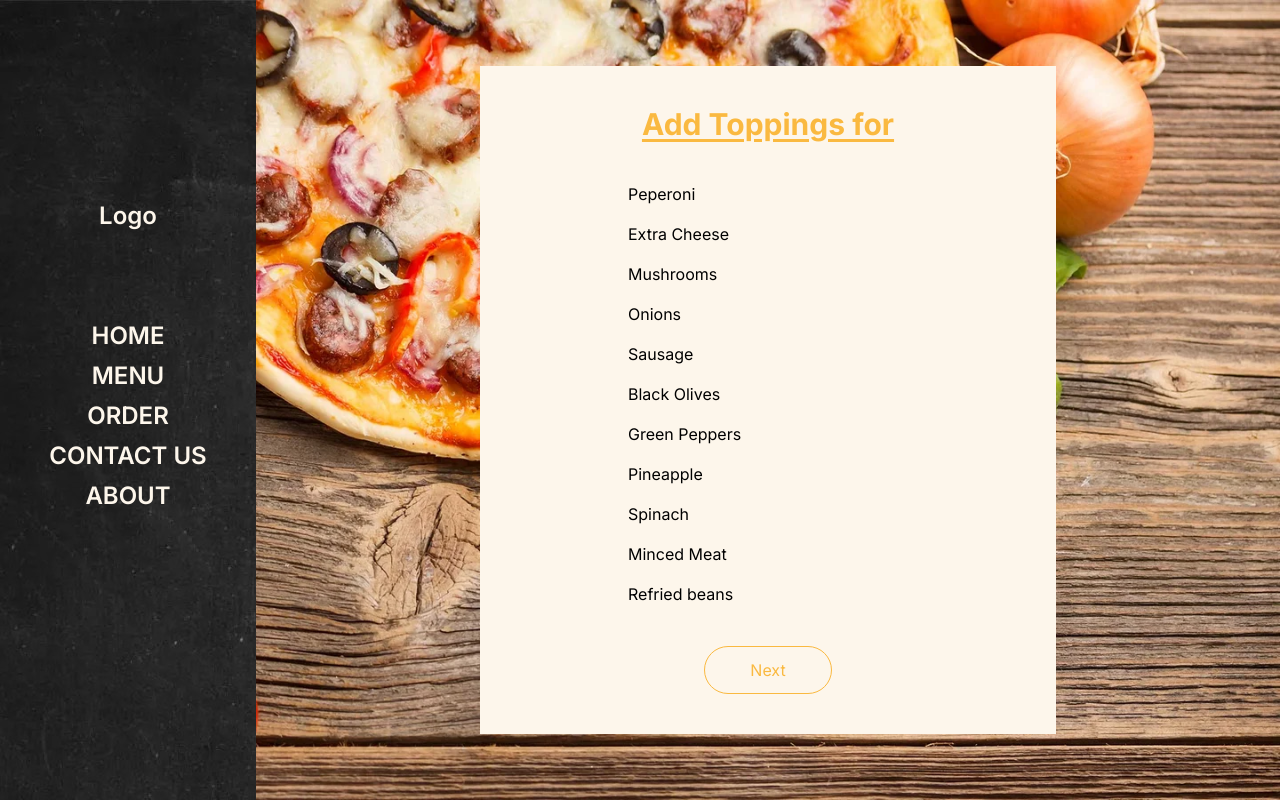
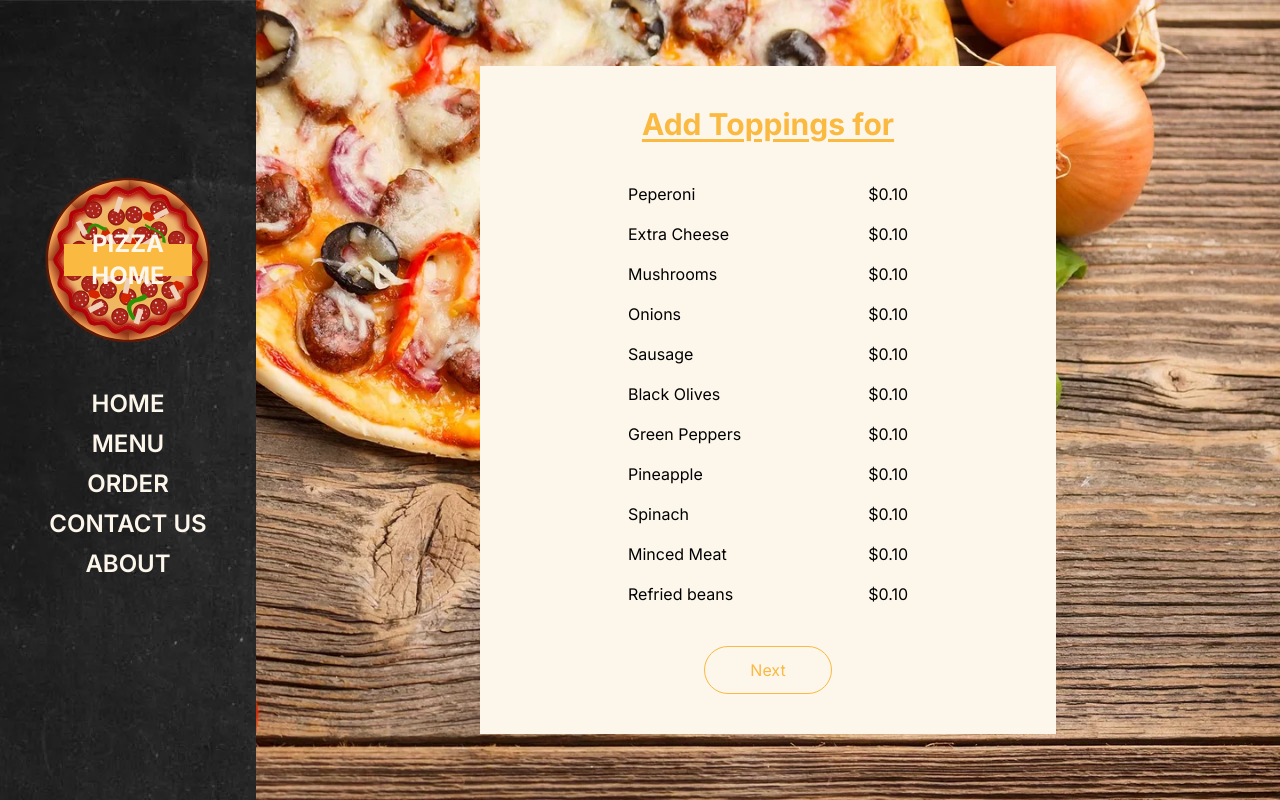
Before and after one commit to RrLSn/Pizza_Web, a Next.js app: page /Toppings in a window 1280 px wide. Built offline with nearby package versions, Linux system fonts and the light colour scheme.

Commit message:
redesign

```diff
--- /dev/null
+++ b/src/app/About/page.jsx
@@ -0,0 +1,7 @@
+import React from "react";
+
+const page = () => {
+  return <div>page</div>;
+};
+
+export default page;
--- a/src/app/Confirmation/page.jsx
+++ b/src/app/Confirmation/page.jsx
@@ -15,7 +15,9 @@ const page = () => {
           <ul>
             {isSelected ? (
               <div>
-                <h1>Your Order</h1>
+                <h1 className="underline underline-offset-4 text-3xl font-bold pb-2 text-[#fab940]">
+                  Your Order
+                </h1>
                 <div className={styles.order}>
                   <h2>Base Selected:</h2>
                   <p>{selectedBase}</p>
--- /dev/null
+++ b/src/app/Contact/page.jsx
@@ -0,0 +1,7 @@
+import React from "react";
+
+const page = () => {
+  return <div>page</div>;
+};
+
+export default page;
--- a/src/app/Toppings/page.jsx
+++ b/src/app/Toppings/page.jsx
@@ -23,8 +23,6 @@ const page = () => {
     }
   };
 
-  console.log(selectedToppings);
-
   return (
     <div className={styles.wrapper}>
       <section className={styles.mainSection}>
@@ -37,7 +35,11 @@ const page = () => {
           <ul>
             {Toppings.map((list, index) => (
               <li key={index} onClick={() => handleListClicked(list.name)}>
-                <ToppingsList topping={list.name} params={list.id} />
+                <ToppingsList
+                  topping={list.name}
+                  params={list.id}
+                  price={list.price}
+                />
               </li>
             ))}
           </ul>
--- a/src/components/NavBar.jsx
+++ b/src/components/NavBar.jsx
@@ -6,8 +6,11 @@ import Link from "next/link";
 const NavBar = () => {
   return (
     <nav className={styles.nav}>
-      <div className={styles.main}>
-        <div className={styles.logo}>Logo</div>
+      <div className={styles.logo}>
+        <div className="absolute z-20 w-[10vw] h-[4vh] bg-[#fab940] flex text-center justify-center items-center font-bold text-2xl">
+          PIZZA HOME
+        </div>
+      </div>
       <div className={styles.main}>
         <Link href="/Intro" className={styles.link}>
           HOME
@@ -26,7 +29,6 @@ const NavBar = () => {
         </Link>
       </div>
       <footer></footer>
-      </div>
     </nav>
   );
 };
--- a/src/components/ToppingsList.jsx
+++ b/src/components/ToppingsList.jsx
@@ -4,7 +4,7 @@ import React, { useState } from "react";
 // import styles from '@/styles/Toppings.module.css'
 
 const ToppingsList = (props) => {
-  const { topping, params } = props;
+  const { topping, price, params } = props;
   const [isHovered, setIsHovered] = useState(false);
 
   const handleHover = () => {
@@ -18,7 +18,8 @@ const ToppingsList = (props) => {
   // const handleClick = () => {};
 
   return (
-    <div className="flex my-4 gap-2 px-5 w-[17vw] cursor-pointer">
+    <div className="flex my-4 px-5 justify-between cursor-pointer">
+      <span className="w-[max-content] flex gap-y-2">
         <Image
           src="/svgs/arrow-right-line.svg"
           height={30}
@@ -34,6 +35,8 @@ const ToppingsList = (props) => {
         >
           {topping}
         </p>
+      </span>
+      <p>${price}</p>
     </div>
   );
 };
--- a/src/data.js
+++ b/src/data.js
@@ -20,74 +20,60 @@ export const Toppings = [
   {
     id: 1,
     name: "Peperoni",
-    // price: "10",
+    price: "0.10",
   },
   {
     id: 2,
     name: "Extra Cheese",
-    // price: 10,
+    price: "0.10",
   },
   {
     id: 3,
     name: "Mushrooms",
-    // price: 10,
+    price: "0.10",
   },
   {
     id: 4,
     name: "Onions",
-    // price: 10,
+    price: "0.10",
   },
   {
     id: 5,
     name: "Sausage",
-    // price: 10,
+    price: "0.10",
   },
   {
     id: 6,
     name: "Black Olives",
-    // price: 10,
+    price: "0.10",
   },
   {
     id: 7,
     name: "Green Peppers",
-    // price: 10,
+    price: "0.10",
   },
   {
     id: 8,
     name: "Pineapple",
-    // price: 10,
+    price: "0.10",
   },
   {
     id: 9,
     name: "Spinach",
-    // price: 10,
+    price: "0.10",
   },
   {
     id: 9,
     name: "Minced Meat",
-    // price: 10,
+    price: "0.10",
   },
   {
     id: 9,
     name: "Refried beans",
-    // price: 10,
+    price: "0.10",
   },
 ];
 
-export const Drinks = [
-  {
-    id: 1,
-    name: "Coke",
-    price: 2.5,
-  },
-  {
-    id: 2,
-    name: "Pepsi",
-    price: 2.5,
-  },
-  {
-    id: 3,
-    name: "Water",
-    price: 0.5,
-  },
-];
+const prices = Toppings.map((topping) => topping.price);
+
+console.log(prices);
--- a/src/styles/Nav.module.css
+++ b/src/styles/Nav.module.css
@@ -1,10 +1,18 @@
 .nav {
   background: url(/Media/Nav_bg.jpg);
-  @apply w-[25vw] h-[100vh] text-[#fdf6eb] flex justify-center items-center;
+  @apply w-[25vw] h-[100vh] text-[#fdf6eb] flex flex-col justify-center items-center;
+}
+
+.logo {
+  background: url(/svgs/pizza-pie.svg);
+  background-size: contain;
+  background-position: 100% 100%;
+  background-repeat: no-repeat;
+  @apply w-[10.5rem] h-[10.5rem] rounded-full relative z-10 flex justify-center items-center;
 }
 
 .main {
-  @apply w-[30vh] h-[50vh] flex flex-col justify-center text-center items-center font-semibold text-2xl gap-y-[0.50rem];
+  @apply w-[30vh] h-[35vh] flex flex-col justify-center text-center items-center font-semibold text-2xl gap-y-[0.50rem];
 }
 
 .link {
```
Also changed, not shown: src/styles/About.module.css (added), src/styles/Conatact.module.css (added). Lines whose indentation alone changed are shown as unchanged.
